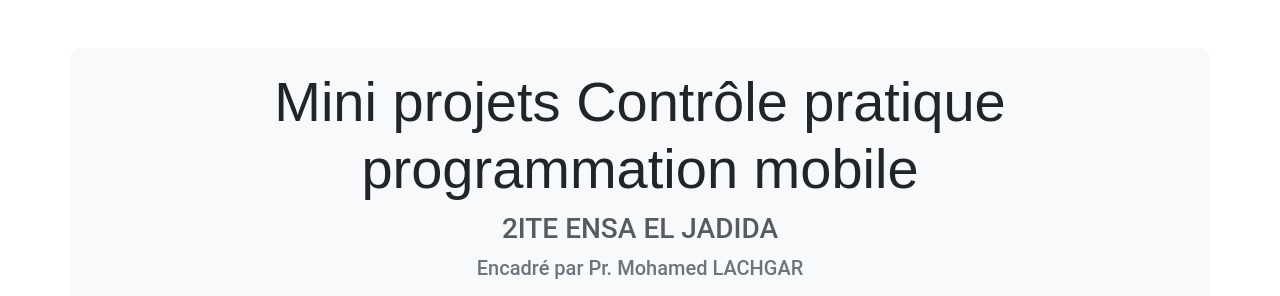
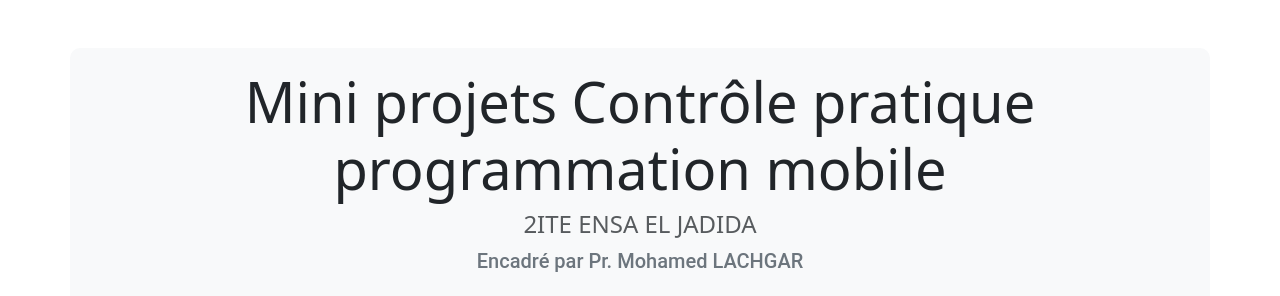
Before and after one commit to lachgar/2ITEMobile, a React (Create React App) app: page / in a window 1280 px wide. Shown: the top 296 px of the page. Built offline with nearby package versions, Linux system fonts and the light colour scheme.

Commit message:
first commit

```diff
--- a/src/App.js
+++ b/src/App.js
@@ -62,8 +62,8 @@ const VideoGallery = () => {
   return (
     <div className="container my-5">
       <header className="text-center mb-5">
-        <h1 className="display-4">Mini projets Contrôle pratique programmation mobile</h1>
-        <h3 className="text-muted">2ITE ENSA EL JADIDA</h3>
+        <h2 className="display-4">Mini projets Contrôle pratique programmation mobile</h2>
+        <h4 className="text-muted">2ITE ENSA EL JADIDA</h4>
         <h5 className="text-secondary">Encadré par Pr. Mohamed LACHGAR</h5>
       </header>
 
```
